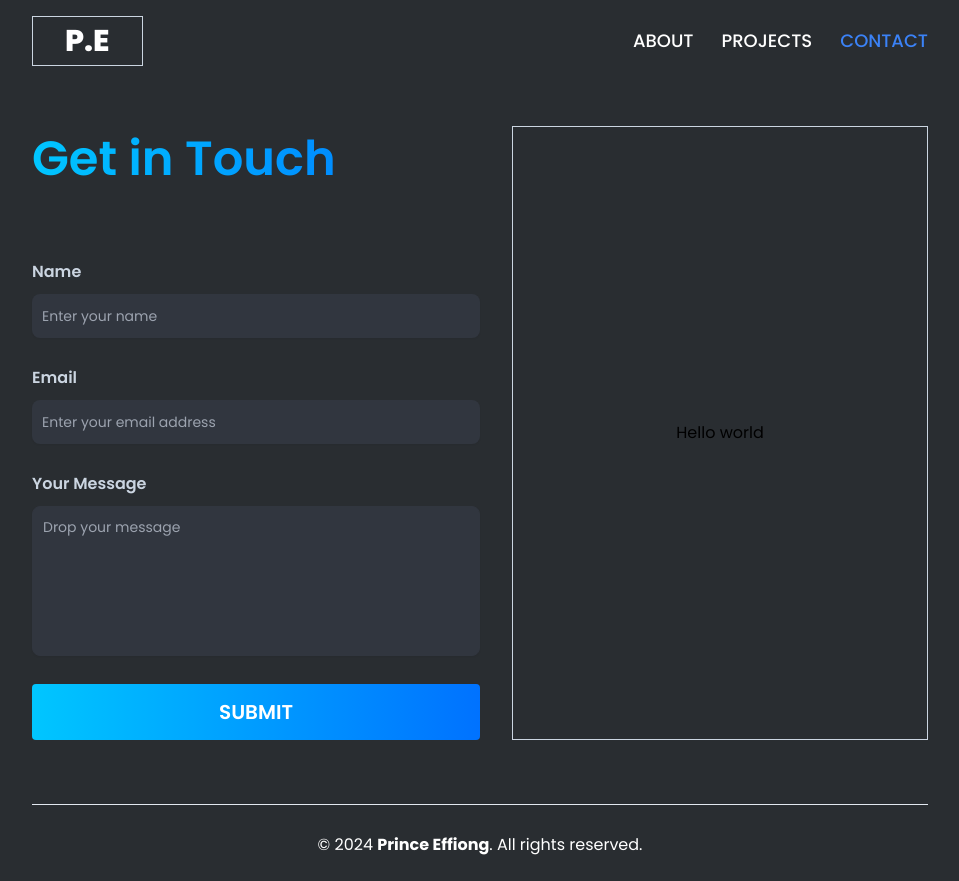
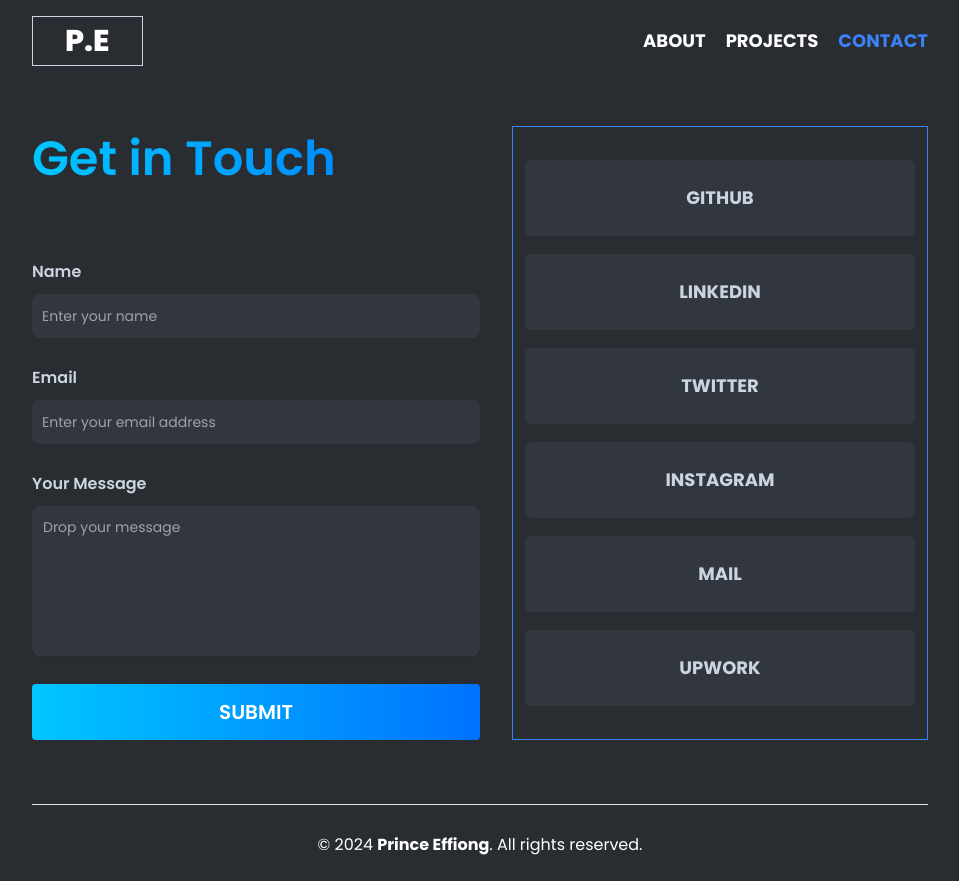
Before and after one commit to codes001/prince-effiong, a React (Vite) app: page /contact in a window 1280 px wide. Shown: the whole page, without its empty margins (160-1119 px from the left). Built offline with nearby package versions, Linux system fonts and the light colour scheme.

Commit message:
COntact page ready

```diff
--- a/src/components/Navbar.jsx
+++ b/src/components/Navbar.jsx
@@ -8,7 +8,7 @@ const Navbar = () => {
           P.E
         </p>
       </NavLink>
-      <nav className='flex text-md md:text-lg gap-7 uppercase font-medium'>
+      <nav className='flex text-md md:text-lg gap-5 uppercase font-bold'>
         <NavLink
           to='/about'
           className={({ isActive }) =>
--- a/src/constants/index.js
+++ b/src/constants/index.js
@@ -156,7 +156,22 @@ export const socialLinks = [
   {
     name: 'Twitter',
     iconUrl: twitter,
-    link: 'https://www.twitter.com/in/_effiong_prince',
+    link: 'https://www.twitter.com/_effiong_prince',
+  },
+  {
+    name: 'Instagram',
+    iconUrl: twitter,
+    link: 'https://www.instagram.com/effiong_prince_',
+  },
+  {
+    name: 'Mail',
+    iconUrl: twitter,
+    link: 'mailto:prybertocode@gmail.com',
+  },
+  {
+    name: 'Upwork',
+    iconUrl: twitter,
+    link: 'https://www.upwork.com/freelancers/~017ba85aa61e24be0f',
   },
 ];
 
--- a/src/index.css
+++ b/src/index.css
@@ -52,7 +52,7 @@ body:has(.card[data-color='green']:hover) {
   }
 
   .header {
-    @apply flex justify-between items-center sm:px-16 px-8 py-4 max-w-5xl mx-auto absolute top-0 bg-transparent z-10 right-0 left-0;
+    @apply flex justify-between items-center  sm:px-16 px-8 py-4 max-w-5xl mx-auto absolute top-0 bg-transparent z-10 right-0 left-0;
   }
 
   .footer {
--- a/src/pages/Contact.jsx
+++ b/src/pages/Contact.jsx
@@ -2,6 +2,8 @@ import emailjs from '@emailjs/browser';
 import { useRef, useState } from 'react';
 import hero from '../assets/images/hero.jpg';
 import { Loader } from '../components';
+import { socialLinks } from '../constants';
+import { Link } from 'react-router-dom';
 
 const Contact = () => {
   const formRef = useRef();
@@ -135,8 +137,19 @@ const Contact = () => {
         </form>
       </div>
 
-      <div className='lg:w-1/2 grid place-items-center w-full border border-slate-300'>
-        Hello world
+      <div className='lg:w-1/2 grid gap-4 py-8 px-3 place-items-center w-full border border-blue-500'>
+        {socialLinks.map((link, index) => (
+          <div
+            key={link.name}
+            className='bg-gray-200 cursor-pointer text-slate-300 w-full text-center py-6 px-4 rounded-md font-bold uppercase text-lg '
+          >
+            <Link to={link.link} target='_blank'>
+              {/* I'll get react-icons for the icon */}
+              {/* {link.iconUrl} */}
+              {link.name}
+            </Link>
+          </div>
+        ))}
       </div>
     </section>
   );
--- a/src/pages/Projects.jsx
+++ b/src/pages/Projects.jsx
@@ -14,7 +14,7 @@ const Projects = () => {
         </span>
       </h1>
 
-      <p className='text-slate-300 mt-2 leading-relaxed'>
+      <p className='text-slate-300 mt-2 leading-relaxed text-justify md:text-left'>
         I've honed my skills in web development to provide innovative solutions
         for individuals and businesses alike. My journey in the world of coding
         began with a simple fascination for turning lines of code into visually
```
